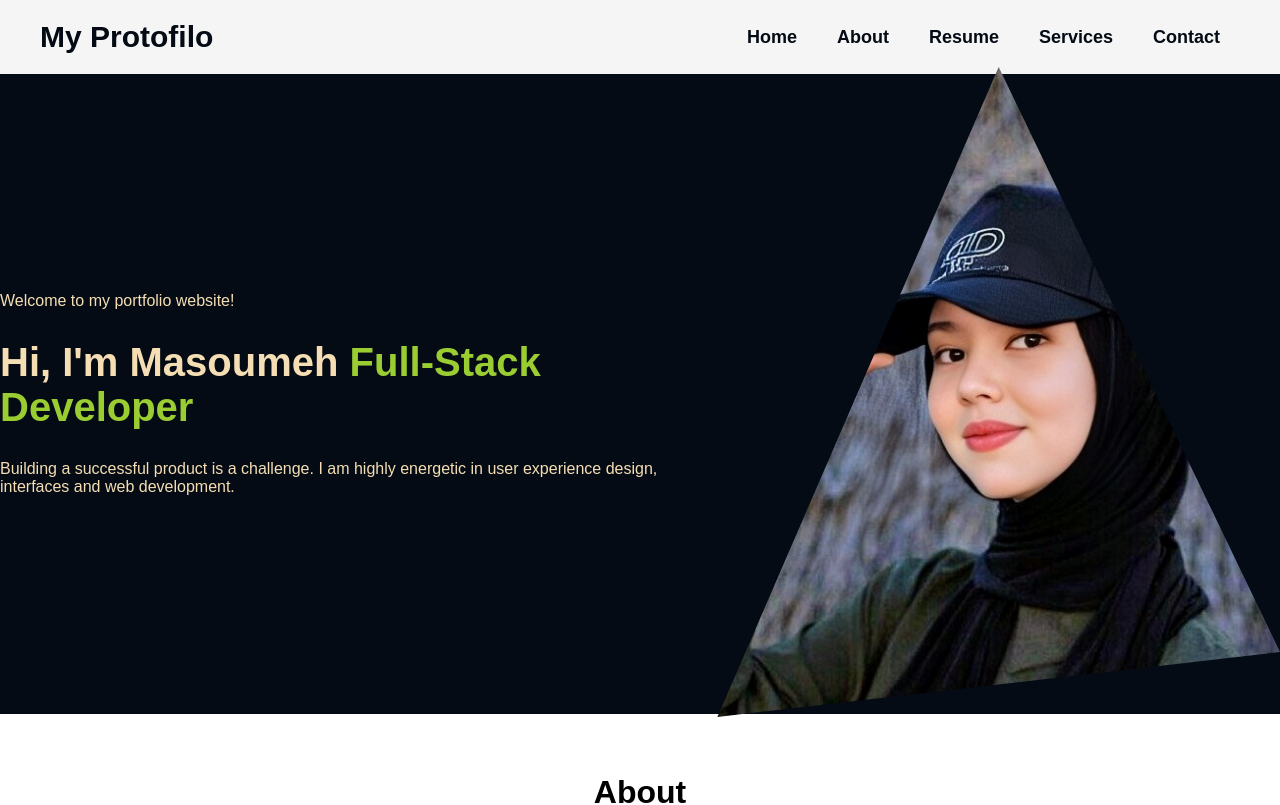
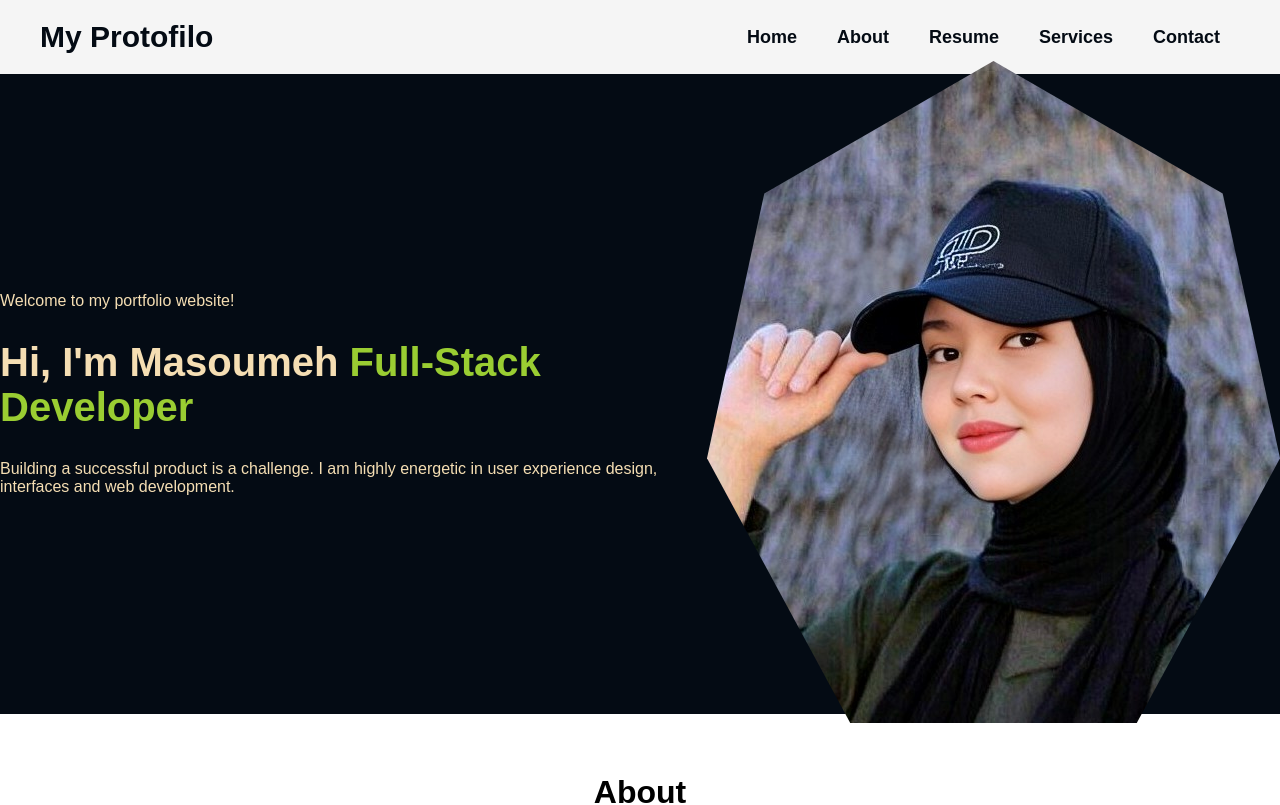
Before and after one commit to MahsumaRezai/Powerful_girls, a React (Create React App) app: page / in a window 1280 px wide. Shown: the top 805 px of the page. Built offline with nearby package versions, Linux system fonts and the light colour scheme.

Commit message:
work on path style

```diff
--- a/src/Components/Main.module.css
+++ b/src/Components/Main.module.css
@@ -10,9 +10,8 @@
 }
 
 .triangle{
-    -webkit-clip-path: polygon(50% 0%, 0% 90%, 100% 95%);
-            clip-path: polygon(50% 0%, 0% 100%, 100% 90%);
-            height: 650px;
+
+    clip-path: polygon(50% 0%, 90% 20%, 100% 60%, 75% 100%, 25% 100%, 0% 60%, 10% 20%);
 
 }
 .textmain {
```
